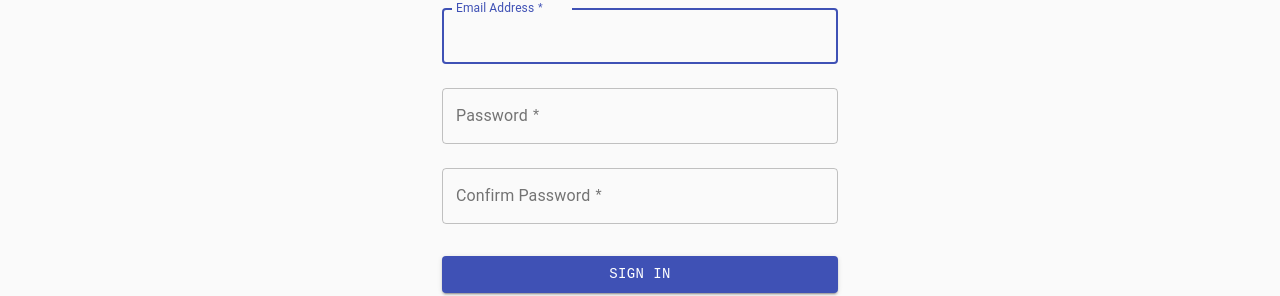
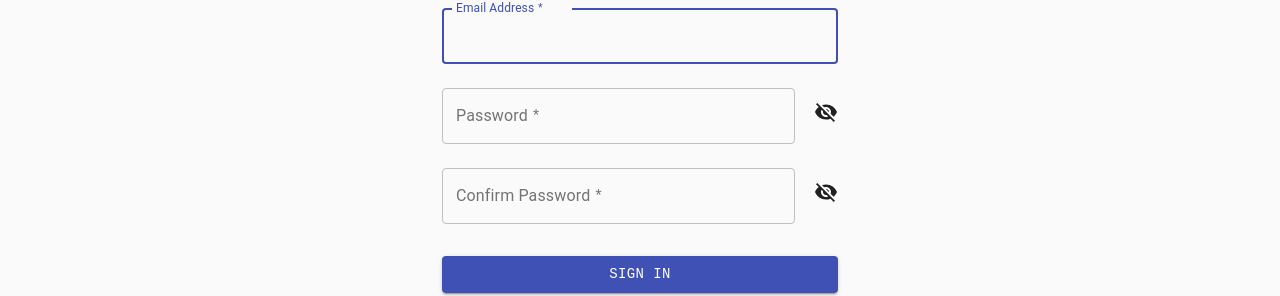
Before and after one commit to Ntshembo-Hlongwane1/Ecommerce-, a React (Create React App) app in the folder client/: page /user-signup in a window 1280 px wide. Shown: the part 269-565 px from the top of the page. Built offline with nearby package versions, Linux system fonts and the light colour scheme; no server answers.

Commit message:
New Feature: Toggling of password visibility

```diff
--- a/client/src/Components/SignIn.jsx
+++ b/client/src/Components/SignIn.jsx
@@ -15,6 +15,8 @@ import ReactNotifications from "react-notifications-component";
 import { store } from "react-notifications-component";
 import "animate.css";
 import "react-notifications-component/dist/theme.css";
+import VisibilityIcon from "@material-ui/icons/Visibility";
+import VisibilityOffIcon from "@material-ui/icons/VisibilityOff";
 
 function Copyright() {
   return (
@@ -52,6 +54,7 @@ const useStyles = makeStyles((theme) => ({
 export default function SignIn() {
   const [email, setEmail] = useState("");
   const [password, setPassword] = useState("");
+  const [showPassword, setShowPassword] = useState(false);
   const history = useHistory();
   const responseNotification = (statusCode, response) => {
     switch (statusCode) {
@@ -181,19 +184,33 @@ export default function SignIn() {
             value={email}
             onChange={(e) => setEmail(e.target.value)}
           />
+          <div className="password__field">
             <TextField
+              className="Material-TextField"
               variant="outlined"
               margin="normal"
               required
               fullWidth
               name="password"
               label="Password"
-            type="password"
+              type={`${showPassword ? "text" : "password"}`}
               id="password"
               autoComplete="current-password"
               value={password}
               onChange={(e) => setPassword(e.target.value)}
             />
+            {showPassword ? (
+              <VisibilityIcon
+                onClick={() => setShowPassword(!showPassword)}
+                className="passwordVisibilty__toggler"
+              />
+            ) : (
+              <VisibilityOffIcon
+                className="passwordVisibilty__toggler"
+                onClick={() => setShowPassword(!showPassword)}
+              />
+            )}
+          </div>
 
           <Button
             type="submit"
--- a/client/src/Components/SignUp.jsx
+++ b/client/src/Components/SignUp.jsx
@@ -15,6 +15,8 @@ import ReactNotifications from "react-notifications-component";
 import { store } from "react-notifications-component";
 import "animate.css";
 import "react-notifications-component/dist/theme.css";
+import VisibilityIcon from "@material-ui/icons/Visibility";
+import VisibilityOffIcon from "@material-ui/icons/VisibilityOff";
 
 function Copyright() {
   return (
@@ -53,6 +55,8 @@ export default function SignUp() {
   const [email, setEmail] = useState("");
   const [password, setPassword] = useState("");
   const [verifiedPassword, setVerifiedPassword] = useState("");
+  const [showPassword, setShowPassword] = useState(false);
+  const [showConfirmedPassword, setShowConfirmedPassword] = useState(false);
   const history = useHistory();
 
   const responseNotification = (statusCode, response) => {
@@ -156,33 +160,61 @@ export default function SignUp() {
             value={email}
             onChange={(e) => setEmail(e.target.value)}
           />
+          <div className="password__field">
             <TextField
+              className="Material-TextField"
               variant="outlined"
               margin="normal"
               required
               fullWidth
               name="password"
               label="Password"
-            type="password"
+              type={`${showPassword ? "text" : "password"}`}
               id="password"
               autoComplete="current-password"
               value={password}
               onChange={(e) => setPassword(e.target.value)}
             />
+            {showPassword ? (
+              <VisibilityIcon
+                onClick={() => setShowPassword(!showPassword)}
+                className="passwordVisibilty__toggler"
+              />
+            ) : (
+              <VisibilityOffIcon
+                className="passwordVisibilty__toggler"
+                onClick={() => setShowPassword(!showPassword)}
+              />
+            )}
+          </div>
+
+          <div className="password__field">
             <TextField
+              className="Material-TextField"
               variant="outlined"
               margin="normal"
               required
               fullWidth
               name="password"
               label="Confirm Password"
-            type="password"
+              type={`${showConfirmedPassword ? "text" : "password"}`}
               id="password"
               autoComplete="current-password"
-            value={verifiedPassword}
+              value={password}
               onChange={(e) => setVerifiedPassword(e.target.value)}
             />
-
+            {showConfirmedPassword ? (
+              <VisibilityIcon
+                onClick={() => setShowConfirmedPassword(!showConfirmedPassword)}
+                className="passwordVisibilty__toggler"
+              />
+            ) : (
+              <VisibilityOffIcon
+                className="passwordVisibilty__toggler"
+                onClick={() => setShowConfirmedPassword(!showConfirmedPassword)}
+              />
+            )}
+          </div>
           <Button
             type="submit"
             fullWidth
--- a/client/src/StyleSheet/App.css
+++ b/client/src/StyleSheet/App.css
@@ -14,3 +14,16 @@
   z-index: 999;
   position: sticky;
 }
+
+.password__field {
+  display: flex;
+  align-items: center;
+}
+
+.Material-TextField {
+  flex: 1;
+}
+
+.passwordVisibilty__toggler {
+  margin-left: 0.8em;
+}
```
Also changed, not shown: 1 other file (tests, documents, lock files or other folders). Lines whose indentation alone changed are shown as unchanged.
